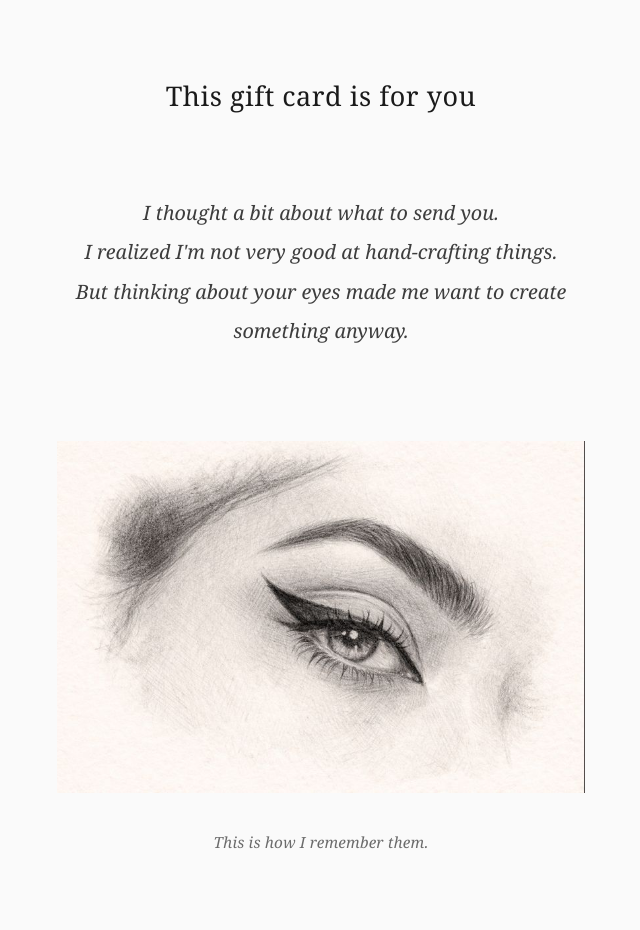
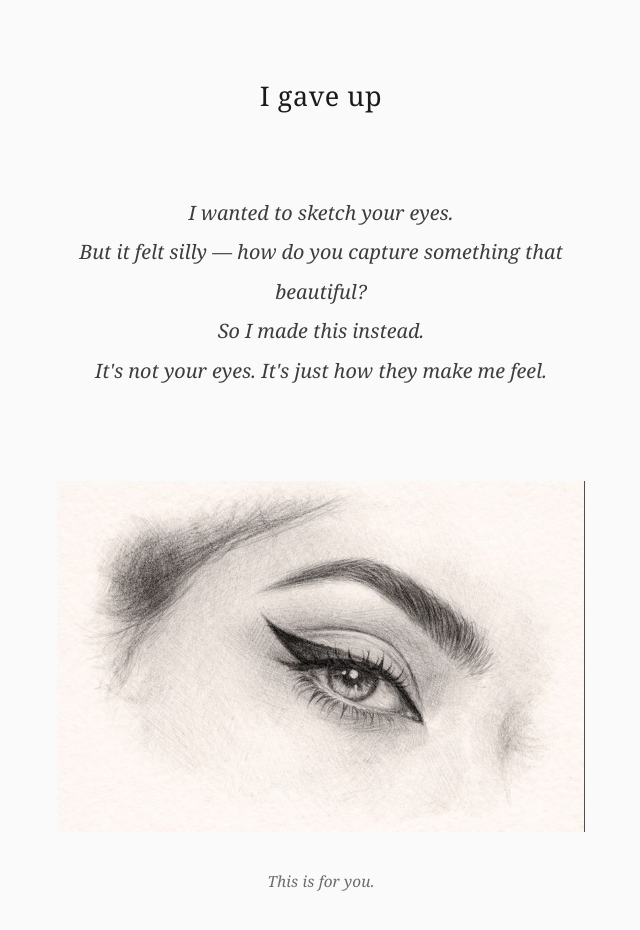
Before and after one commit to Amin-alzz96/gift_hs, a plain HTML site: page index.html in a window 1280 px wide. Shown: the whole page, without its empty margins (319-959 px from the left). Drawn offline with Linux system fonts and the light colour scheme.

Commit message:
Update text to Option A

```diff
--- a/index.html
+++ b/index.html
@@ -12,20 +12,21 @@
 <body>
     <main>
         <header>
-            <h1>This gift card is for you</h1>
+            <h1>I gave up</h1>
         </header>
 
         <article>
             <p class="message">
-                I thought a bit about what to send you.<br>
-                I realized I'm not very good at hand-crafting things.<br>
-                But thinking about your eyes made me want to create something anyway.
+                I wanted to sketch your eyes.<br>
+                But it felt silly — how do you capture something that beautiful?<br>
+                So I made this instead.<br>
+                It's not your eyes. It's just how they make me feel.
             </p>
         </article>
 
         <figure>
             <img src="assets/eyes-sketch.jpeg" alt="A hand-drawn sketch">
-            <figcaption>This is how I remember them.</figcaption>
+            <figcaption>This is for you.</figcaption>
         </figure>
     </main>
 </body>
```
